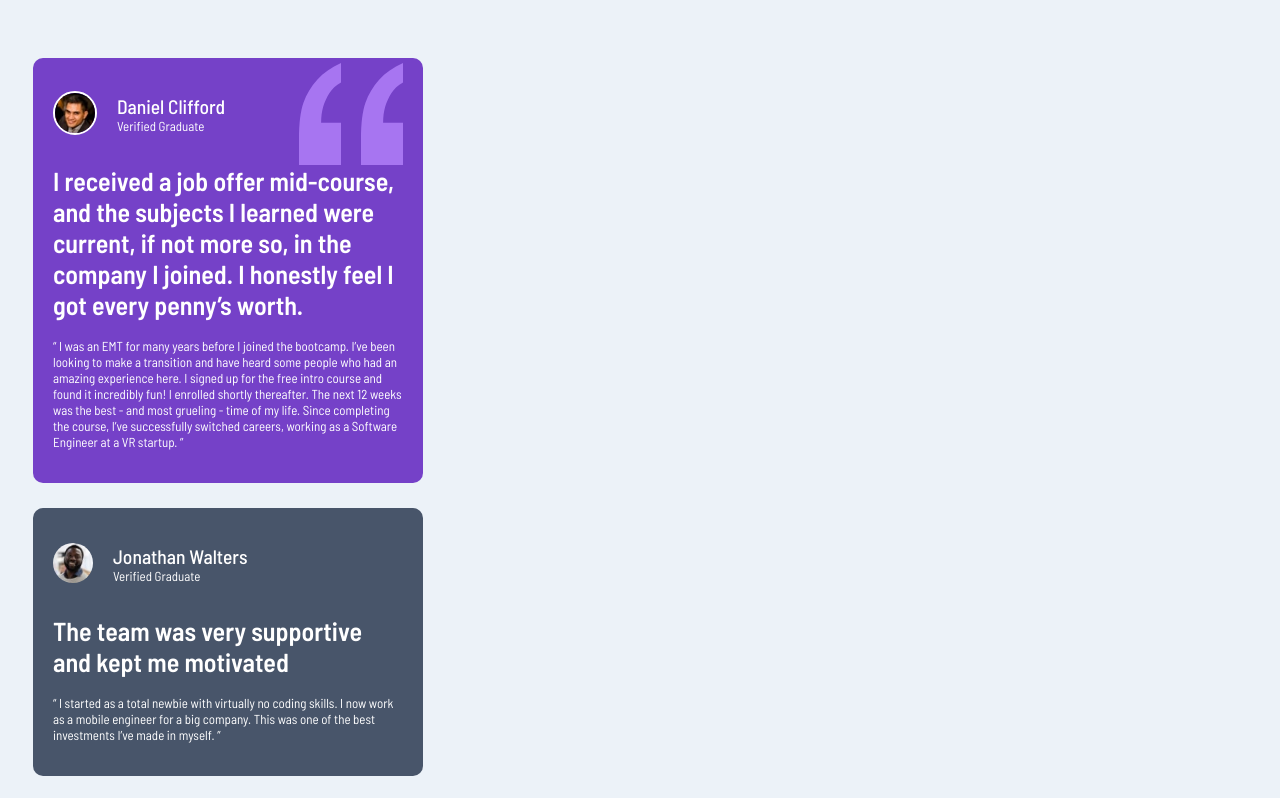
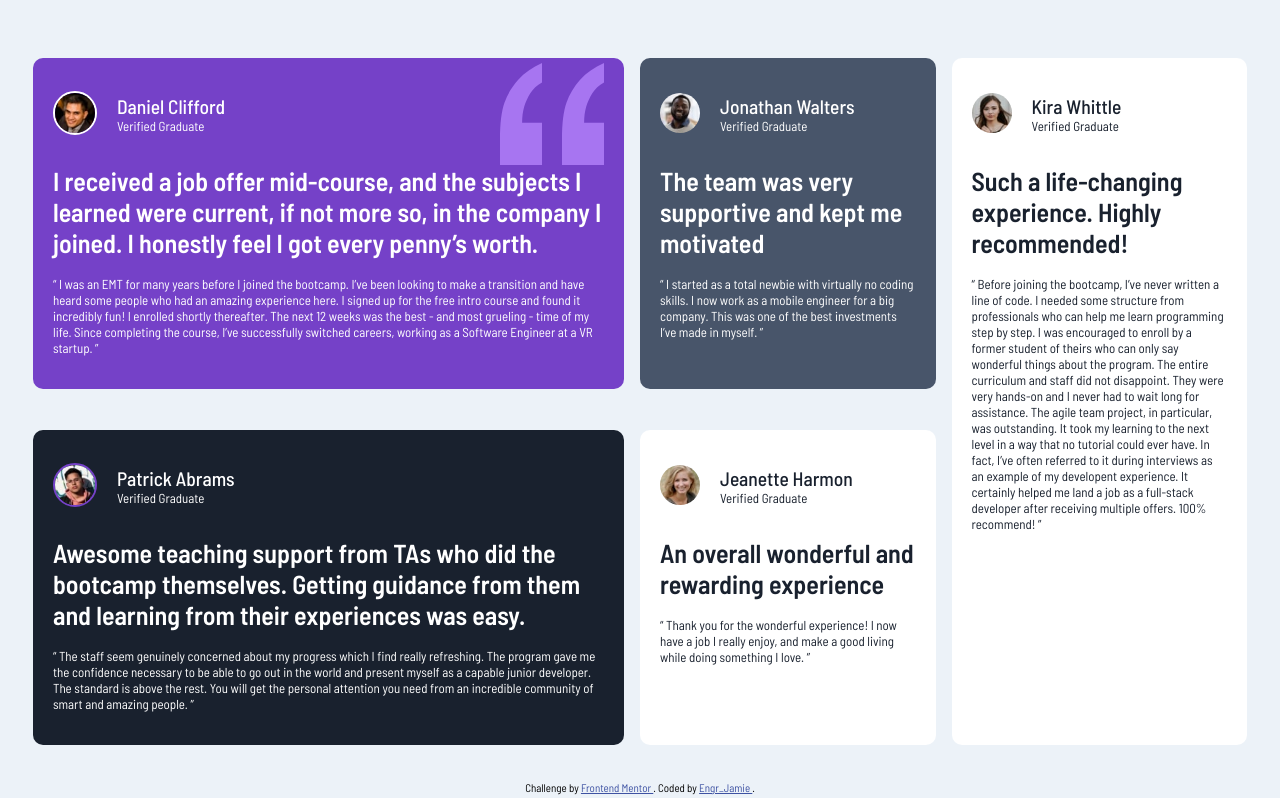
Before and after one commit to Jimztech/Testimonial, a plain HTML site: page index.html in a window 1280 px wide. Shown: the top 798 px of the page. Drawn offline with Linux system fonts and the light colour scheme.

Commit message:
updated-card-grid

```diff
--- a/styles/styles.css
+++ b/styles/styles.css
@@ -48,7 +48,7 @@ h2 {
     padding: 20px;
     margin-top: 25px;
     border-radius: 10px;
-    max-width: 350px;
+
 }
 
 .card:nth-of-type(1) {
@@ -101,3 +101,37 @@ img {
     margin-top: 0;
     line-height: 1.3;
 }
+
+@media (min-width: 50rem) {
+    .main-content {
+        display: grid;
+        grid-template-columns: 2fr 1fr 1fr;
+        grid-template-rows: auto auto;
+        gap: 1rem;
+    }
+
+    .card:nth-of-type(1) {
+        grid-column: 1 / 2;
+        grid-row: 1 / 2;
+    }
+
+    .card:nth-of-type(2) {
+        grid-column: 2 / 3;
+        grid-row: 1 / 2;
+    }
+
+    .card:nth-of-type(3) {
+        grid-column: 2 / 3;
+        grid-row: 2 / 3;
+    }
+
+    .card:nth-of-type(4) {
+        grid-column: 1 / 2;
+        grid-row: 2 / 3;
+    }
+
+    .card:nth-of-type(5) {
+        grid-column: 3 / 4;
+        grid-row: 1 / 3;
+    }
+}
```
